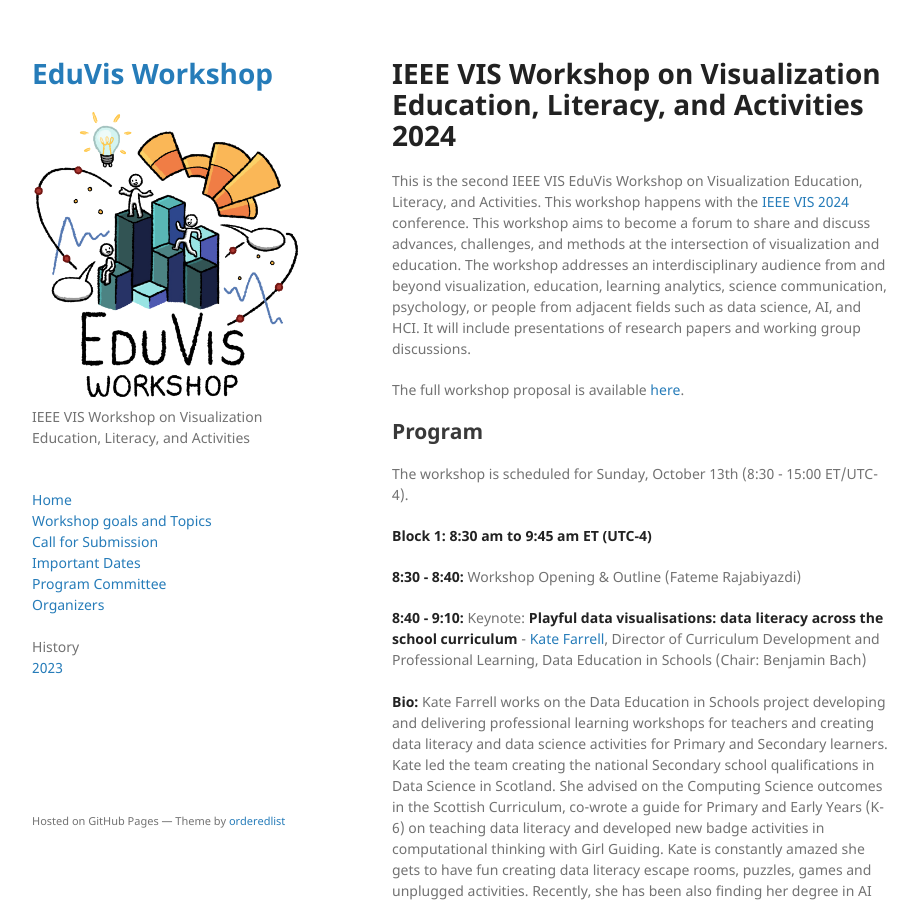
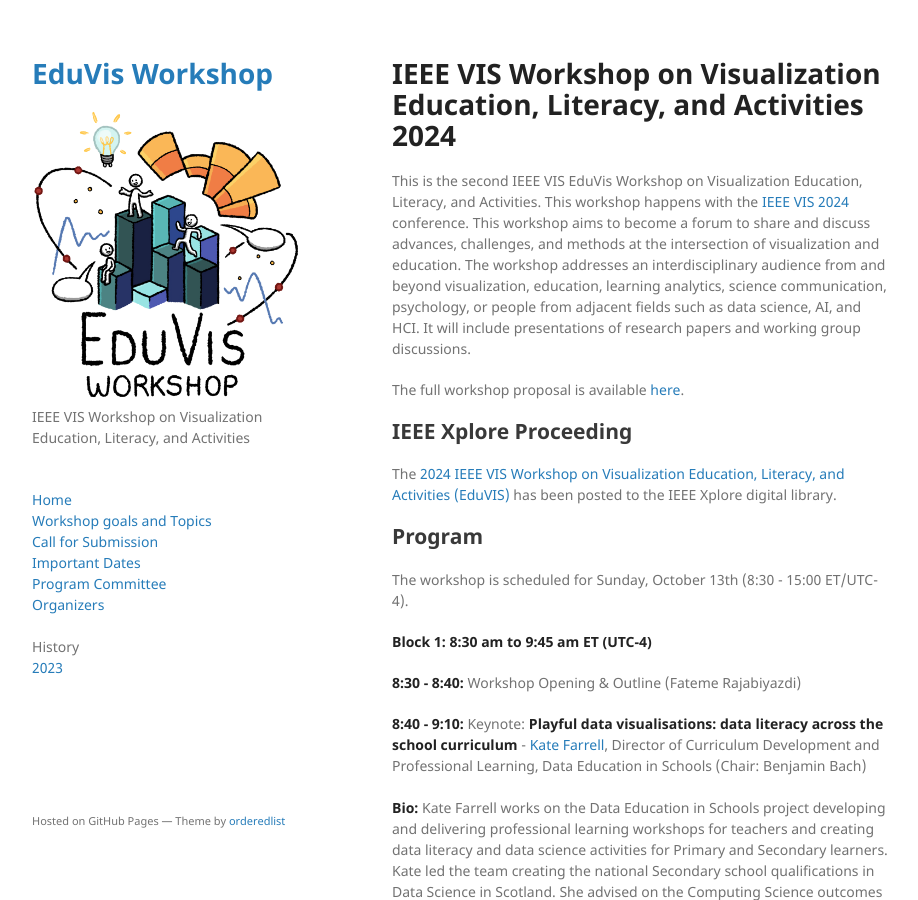
Before and after one commit to ieee-eduvis/ieee-eduvis.github.io, a Jekyll site: the page built from index.md, in a window 1280 px wide and 900 px high. Shown: the whole window, without its empty margins (178-1096 px from the left). Built offline with Jekyll 4.4.1, drawn with Linux system fonts in a browser that asks for light colours.

Commit message:
Update index.md
Added the IEEE Xplore proceeding.

```diff
--- a/index.md
+++ b/index.md
@@ -8,6 +8,9 @@
  This workshop aims to become a forum to share and discuss advances, challenges, and methods at the intersection of visualization and education. The workshop addresses an interdisciplinary audience from and beyond visualization, education, learning analytics, science communication, psychology, or people from adjacent fields such as data science, AI, and HCI. It will include presentations of research papers and working group discussions.
 
 The full workshop proposal is available <a href="IEEE-EduVis-Workshop-2024.pdf" class="image fit"> here</a>.
+
+## IEEE Xplore Proceeding
+The [2024 IEEE VIS Workshop on Visualization Education, Literacy, and Activities (EduVIS)](https://ieeexplore.ieee.org/servlet/opac?punumber=10747654") has been posted to the IEEE Xplore digital library.
 
 ## Program
 
```
